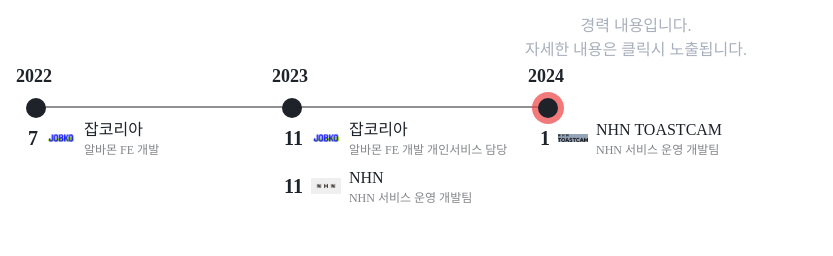
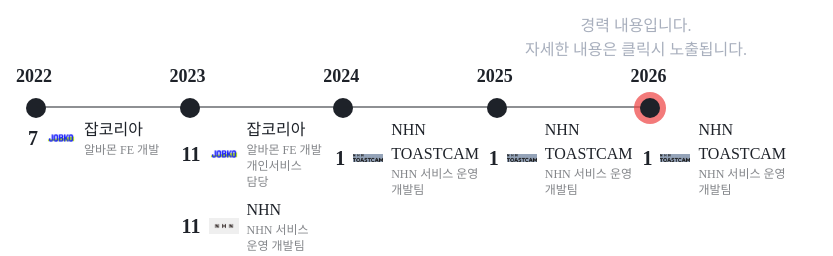
Before and after one commit to HyeongSeoku/FE_Blog, a Next.js app: page / in a window 1280 px wide. Shown: the part 1046-1302 px from the top of the page, without its empty margins (0-833 px from the left). Built offline with nearby package versions, Linux system fonts and the light colour scheme; no server answers.

Commit message:
Modify : 경력 히스토리칸이 비어있으면 관련 경력에 가장 최근 경력 노출

```diff
--- a/src/components/HistorySection/HistorySection.tsx
+++ b/src/components/HistorySection/HistorySection.tsx
@@ -2,18 +2,21 @@
 
 import "@/components/HistorySection/history-section.css";
 import { PUBLIC_IMG_PATH } from "@/constants/basic.constants";
-import { HISTORY_LIST } from "@/constants/history.constant";
+import {
+  HISTORY_LIST,
+  HISTORY_LIST_ITEM_PROPS,
+} from "@/constants/history.constant";
 
 const FIRST_YEAR = 2022;
-const currentYear = new Date().getFullYear();
+const currentYear = new Date().getFullYear() + 2;
 
 interface HistoryItemProps {
   targetYear: number;
+  currentJob?: HISTORY_LIST_ITEM_PROPS;
 }
 
-const HistoryItem = ({ targetYear }: HistoryItemProps) => {
+const HistoryItem = ({ targetYear, currentJob }: HistoryItemProps) => {
   const yearData = HISTORY_LIST.filter(({ year }) => targetYear === year);
-  const currentJob = yearData.find(({ isCurrent }) => isCurrent);
 
   return (
     <section className="history-item justify-center flex flex-col w-full h-full">
@@ -52,7 +55,22 @@
           ))}
         </div>
       ) : (
-        <div></div>
+        <div className="history-detail-container">
+          <div className="flex items-center gap-2 pl-3 mb-2">
+            <span className="text-xl font-bold">{currentJob?.month}</span>
+            <img
+              src={`${PUBLIC_IMG_PATH}/${currentJob?.logoSrc}`}
+              className="bg-slate-400"
+              width={30}
+            />
+            <div>
+              <div className="">{currentJob?.title}</div>
+              <div className="text-xs font-thin opacity-55">
+                {currentJob?.description}
+              </div>
+            </div>
+          </div>
+        </div>
       )}
     </section>
   );
@@ -64,10 +82,16 @@
     (_, index) => FIRST_YEAR + index,
   );
 
+  const currentJob = HISTORY_LIST.findLast(({ isCurrent }) => isCurrent);
+
   return (
     <article className="flex max-w-3xl justify-between relative">
       {yearList.map((year, idx) => (
-        <HistoryItem key={`${year}_${idx}`} targetYear={year} />
+        <HistoryItem
+          key={`${year}_${idx}`}
+          targetYear={year}
+          currentJob={currentJob}
+        />
       ))}
     </article>
   );
```
